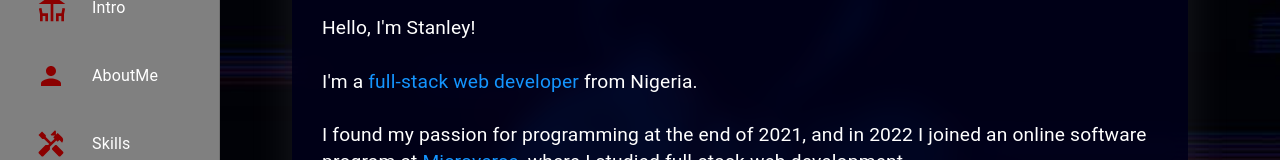
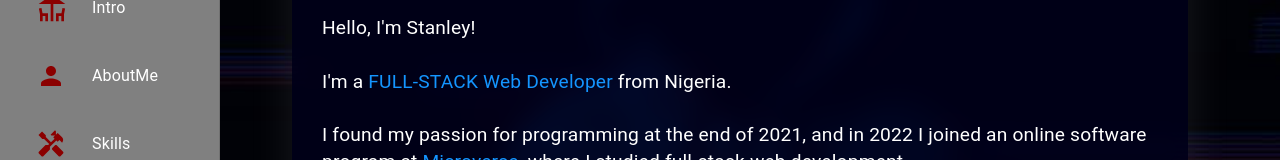
Before and after one commit to Stanleeeeee/My-Portfolio, a React (Create React App) app: page /about in a window 1280 px wide. Shown: the part 215-375 px from the top of the page. Built offline with nearby package versions, Linux system fonts and the light colour scheme.

Commit message:
Fix sentence mis-spell

```diff
--- a/src/components/contents/pages/AboutMe.js
+++ b/src/components/contents/pages/AboutMe.js
@@ -16,7 +16,7 @@ function AboutMe() {
           <br />
           I&apos;m a&nbsp;
           <span>
-            full-stack web developer&nbsp;
+            FULL-STACK Web Developer&nbsp;
           </span>
           from Nigeria.
           <br />
```
